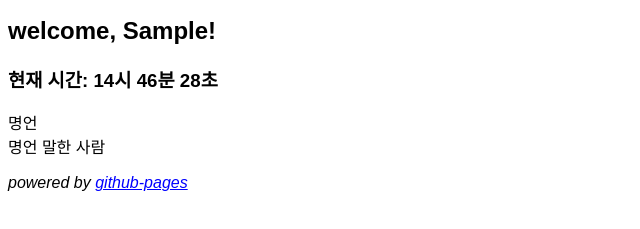
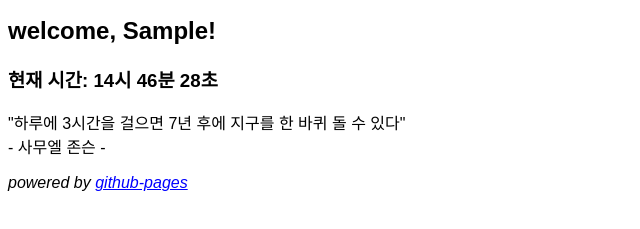
Before and after one commit to terria1020/terria1020.github.io, a plain HTML site: page index.html in a window 1280 px wide. Both pictures are taken after typing "Sample" into the empty fields and a click on the button "Login". Shown: the part 125-354 px from the top of the page, without its empty margins (0-640 px from the left). Drawn offline with Linux system fonts and the light colour scheme.

Commit message:
added data file, show quote implement features, some shortcut function added
quote 저장을 위한 data 파일인 quotes.json파일을 생성하였습니다.
quote를 보여줄 수 있게 하는 기능을 구현하였고, clock.js에서 중복되는 내용을 함수로 축약하여 코드를 재활용할 수 있게 하였습니다.

```diff
--- /dev/null
+++ b/data/quotes.json
@@ -0,0 +1,64 @@
+{
+    "quotes": [
+        {
+            "quote": "삶이 있는 한 희망은 있다",
+            "author": "키케로"
+        },
+        {
+            "quote": "산다는 것 그것은 치열한 전투이다",
+            "author": "로망로랑"
+        },
+        {
+            "quote": "하루에 3시간을 걸으면 7년 후에 지구를 한 바퀴 돌 수 있다",
+            "author": "사무엘 존슨"
+        },
+        {
+            "quote": "언제나 현재에 집중할 수 있다면 행복할 것이다",
+            "author": "파울로 코엘료"
+        },
+        {
+            "quote": "진정으로 웃으려면 고통을 참아야 하며, 나아가 고통을 즐길 줄 알아야 해.",
+            "author": "찰리 채플린"
+        },
+        {
+            "quote": "직업에서 행복을 찾아라. 아니면 행복이 무엇인지 절대 모를 것이다.",
+            "author": "엘버트 허버드"
+        },
+        {
+            "quote": "신은 용기있는 자를 결코 버리지 않는다.",
+            "author": "켄러"
+        },
+        {
+            "quote": "행복의 문이 하나 닫히면 다른 문이 열린다. 그러나 우리는 종종 닫힌 문을 멍하니 바라보다가 우리를 향해 열린 문을 보지 못 하게 된다.",
+            "author": "헬렌 켈러"
+        },
+        {
+            "quote": "피할 수 없으면 즐겨라",
+            "author": "로버트 엘리엇"
+        },
+        {
+            "quote": "단순하게 살아라. 현대인은 쓸데 없ㄴㄴ 절차와 일 때문에 얼마나 복잡한 삶을 살아가는가?",
+            "author": "이드리스 샤흐"
+        },
+        {
+            "quote": "먼저 자신을 비웃어라, 다른 사람이 당신을 비웃기 전에.",
+            "author": "엘사 맥스웰"
+        },
+        {
+            "quote": "먼저 핀 꽃은 먼저 진다. 남보다 먼저 공을 세우려고 조급히 서둘 것이 아니다.",
+            "author": "채근담"
+        },
+        {
+            "quote": "행복한 삶을 살기 위해 필요한 것은 거의 없다.",
+            "author": "마르쿠스 아우렐리우스 안토니우스"
+        },
+        {
+            "quote": "절대 어제를 후회하지 마라. 인생은 오늘의 나 안에 있고 내일은 스스로 만드는 것이다.",
+            "author": "L.론허바드"
+        },
+        {
+            "quote": "어리석은 자는 멀리서 행복을 찾고, 현명한 자는 자신의 발치에서 행복을 키워간다.",
+            "author": "제임스 오펜하임"
+        }
+    ]
+}
--- a/index.html
+++ b/index.html
@@ -6,6 +6,7 @@
         <script src="js/login.js"></script>
         <script src="js/menu.js"></script>
         <script src="js/clock.js"></script>
+        <script src="js/quotes.js"></script>
     </head>
     <body>
         <!--Main Title Field here-->
--- a/js/clock.js
+++ b/js/clock.js
@@ -16,16 +16,19 @@ function setTime() {
 
     clock.innerText = `현재 시간: ${hh}시 ${mm}분 ${ss}초`;
 }
+
+function attachClock() {
+    setTime();
+    setInterval(setTime, 1000);
+}
 document.addEventListener("DOMContentLoaded", (event) => {
     if (isLoggedIn()) {
-        setTime();
-        setInterval(setTime, 1000);
+        attachClock();
     } else {
         const loginForm = document.querySelector("#name_field");
         loginForm.addEventListener("submit", (event) => {
             event.preventDefault();
-            setTime();
-            setInterval(setTime, 1000);
+            attachClock();
         });
     }
 });
--- /dev/null
+++ b/js/quotes.js
@@ -0,0 +1,37 @@
+function isLoggedIn() {
+    const name = localStorage.getItem("name");
+    return name !== null;
+}
+
+function setQuote(jsondata) {
+    const quote = document.querySelector("#quote");
+    const quoteAuthor = document.querySelector("#quote_author");
+
+    const jsonArray = Object.values(jsondata)[0];
+    const randNum = Math.floor(Math.random() * jsonArray.length);
+
+    quote.innerText = `"${jsonArray[randNum].quote}"`;
+    quoteAuthor.innerText = `- ${jsonArray[randNum].author} -`;
+}
+
+function attachQuote() {
+    fetch("../data/quotes.json")
+        .then((response) => response.json())
+        .then(setQuote);
+}
+
+document.addEventListener("DOMContentLoaded", (event) => {
+    if (isLoggedIn()) {
+        fetch("../data/quotes.json")
+            .then((response) => response.json())
+            .then(setQuote);
+    } else {
+        const loginForm = document.querySelector("#name_field");
+        loginForm.addEventListener("submit", (event) => {
+            event.preventDefault();
+            fetch("../data/quotes.json")
+                .then((response) => response.json())
+                .then(setQuote);
+        });
+    }
+});
```
